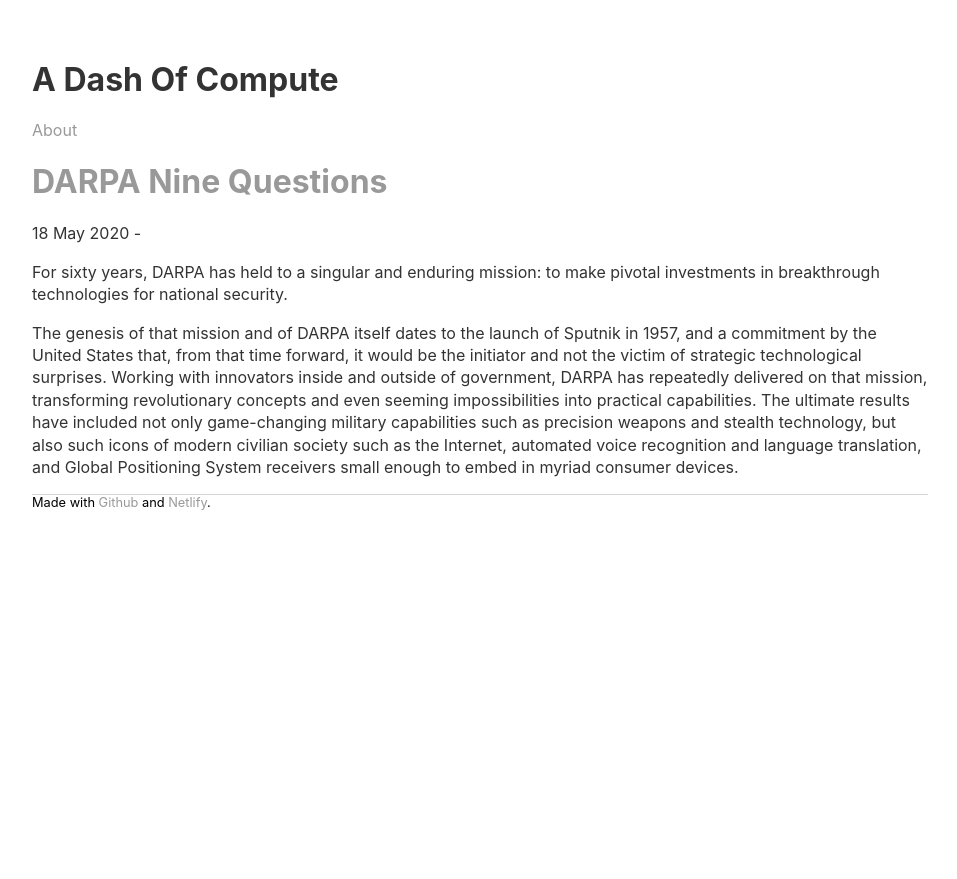
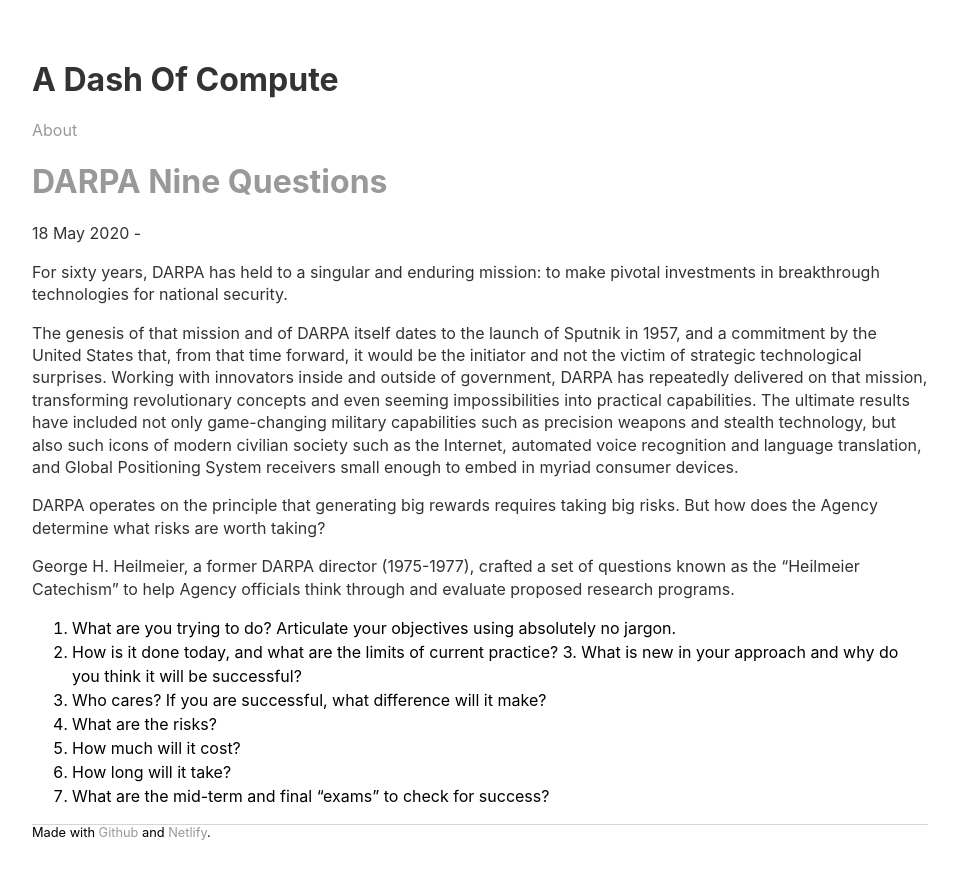
Before and after one commit to sautee/sautee.github.io, a Jekyll site: the page built from _posts/2020-08-24-the-heilmeier-catechism.md, in a window 1280 px wide. Shown: the top 879 px of the page, without its empty margins (160-1117 px from the left). Built offline with Jekyll 4.4.1, drawn with Linux system fonts in a browser that asks for light colours.

Commit message:
Update 2020-08-24-the-heilmeier-catechism.md

```diff
--- a/_posts/2020-08-24-the-heilmeier-catechism.md
+++ b/_posts/2020-08-24-the-heilmeier-catechism.md
@@ -8,3 +8,15 @@
 For sixty years, DARPA has held to a singular and enduring mission: to make pivotal investments in breakthrough technologies for national security.
 
 The genesis of that mission and of DARPA itself dates to the launch of Sputnik in 1957, and a commitment by the United States that, from that time forward, it would be the initiator and not the victim of strategic technological surprises. Working with innovators inside and outside of government, DARPA has repeatedly delivered on that mission, transforming revolutionary concepts and even seeming impossibilities into practical capabilities. The ultimate results have included not only game-changing military capabilities such as precision weapons and stealth technology, but also such icons of modern civilian society such as the Internet, automated voice recognition and language translation, and Global Positioning System receivers small enough to embed in myriad consumer devices.
+
+DARPA operates on the principle that generating big rewards requires taking big risks. But how does the Agency determine what risks are worth taking?
+
+George H. Heilmeier, a former DARPA director (1975-1977), crafted a set of questions known as the "Heilmeier Catechism" to help Agency officials think through and evaluate proposed research programs.
+
+1. What are you trying to do? Articulate your objectives using absolutely no jargon.
+2. How is it done today, and what are the limits of current practice? 3. What is new in your approach and why do you think it will be successful?
+5. Who cares? If you are successful, what difference will it make?
+6. What are the risks?
+7. How much will it cost?
+8. How long will it take?
+9. What are the mid-term and final “exams” to check for success?
```
